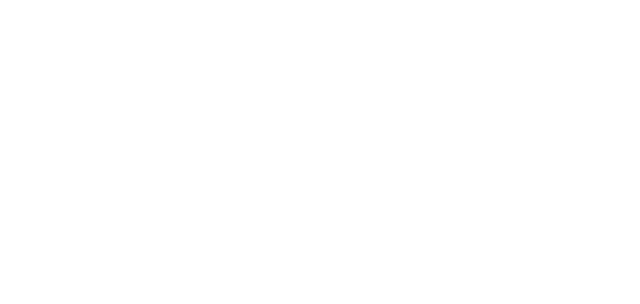
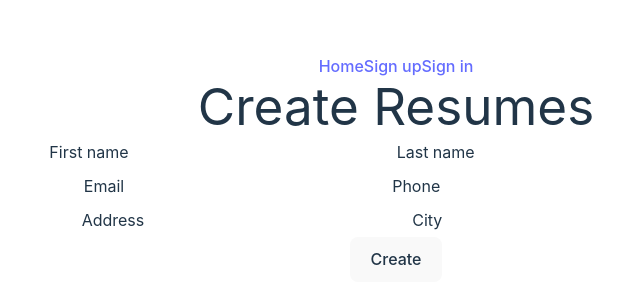
Before and after one commit to ipstoyanov20/ORB.Web, a React (Vite) app: page /resumes in a window 1280 px wide. Before the commit this address had no page. Shown: the part 232-536 px from the top of the page, without its empty margins (244-884 px from the left). Built offline with nearby package versions, Linux system fonts and the light colour scheme.

Commit message:
Fix routers and add resumes route

```diff
--- a/package.json
+++ b/package.json
@@ -10,9 +10,12 @@
     "preview": "vite preview"
   },
   "dependencies": {
+    "localforage": "^1.10.0",
+    "match-sorter": "^6.3.1",
     "react": "^18.2.0",
     "react-dom": "^18.2.0",
-    "react-router-dom": "^6.14.1"
+    "react-router-dom": "^6.14.1",
+    "sort-by": "^1.2.0"
   },
   "devDependencies": {
     "@types/react": "^18.0.37",
--- a/src/App.tsx
+++ b/src/App.tsx
@@ -1,22 +1,24 @@
-import { BrowserRouter, Routes, Route } from "react-router-dom"
+import {
+  createBrowserRouter,
+  createRoutesFromElements,
+  Route,
+} from "react-router-dom";
+
 import Login from './pages/Login'
 import Register from './pages/Register'
 import Home from './pages/Home'
 import NavMenu from './components/NavMenu'
 import './App.css'
+import { Resumes } from "./pages/Resumes";
 
-function App() {
-
-  return (
-    <BrowserRouter>
-            <Routes>
+const App = createBrowserRouter(
+  createRoutesFromElements(
     <Route path="/" element={<NavMenu />}>
       <Route index element={<Home />} />
       <Route path="register" element={<Register />} />
       <Route path="login" element={<Login />} />
+      <Route path="resumes" element={<Resumes />} />
     </Route>
-            </Routes>
-      </BrowserRouter>
+  )
 );
-}
 export default App
--- a/src/components/CreateResume.tsx
+++ b/src/components/CreateResume.tsx
@@ -1,3 +1,5 @@
+import { Link } from "react-router-dom";
+
 const CreateResume = () => {
     return (
       <div className="grid shadow-2xl place-items-center grid-cols-2 absolute left-0 top-28 w-[100%] h-[50%]">
@@ -13,8 +15,9 @@
             voluptas perspiciatis ab vero nostrum, officia repellendus.
             Accusantium illum doloremque saepe optio amet.
           </p>
-          <button className="bg-black text-white rounded-md hover:bg-gray-700 hover:cursor-pointer">
-            Create Resume
+
+          <button className="bg-black rounded-md hover:bg-gray-700 hover:cursor-pointer">
+            <Link className="text-white" to='/resumes'>Create Resume</Link>
           </button>
         </div>
       </div>
--- a/src/index.css
+++ b/src/index.css
@@ -22,6 +22,7 @@
   font-weight: 500;
   color: #646cff;
   text-decoration: inherit;
+  size: 0.35rem;
 }
 a:hover {
   color: #535bf2;
@@ -29,12 +30,15 @@
 
 body {
   margin: 0;
-  display: flex;
-  place-items: center;
+  display: grid;
+  place-items: center ;
   min-width: 320px;
   min-height: 100vh;
 }
-
+input{
+  border-radius: 0.375rem;
+  padding: 5px 10px;
+}
 h1 {
   font-size: 3.2em;
   line-height: 1.1;
--- a/src/main.tsx
+++ b/src/main.tsx
@@ -1,3 +1,4 @@
+import {RouterProvider} from 'react-router-dom'
 import React from 'react'
 import ReactDOM from 'react-dom/client'
 import App from './App'
@@ -5,6 +6,6 @@
 
 ReactDOM.createRoot(document.getElementById('root') as HTMLElement).render(
   <React.StrictMode>
-    <App/>
+    <RouterProvider router={App}/>
   </React.StrictMode>
 )
--- a/src/pages/Login.tsx
+++ b/src/pages/Login.tsx
@@ -1,3 +1,4 @@
+import { Form } from "react-router-dom";
 
 function Signin() {
     let userdata:any = {
@@ -20,7 +21,7 @@
 
     return (
       <>
-        <div className="grid">
+        <Form className="grid">
           <input
             className="m-3"
             type="email"
@@ -33,7 +34,7 @@
             onChange={onChangePassword}
             placeholder=" Enter password"
           ></input>
-        </div>
+        </Form>
 
         <button className="text-[#646cff] bg-black" onClick={submit}>
           Sign in
--- /dev/null
+++ b/src/pages/Resumes.tsx
@@ -0,0 +1,52 @@
+import { Form } from "react-router-dom";
+export const Resumes = () => {
+    return (
+      <div className="grid place-items-center translate-y-[-100px] p-5">
+        <h1 className="">Create Resumes</h1>
+        <Form method="post" className="w-[140%] h-[50%]">
+          <div className="grid grid-rows-4 gap-y-1 rounded-md bg-slate-950 p-5 mt-5 ">
+            <label className="text-left" htmlFor="fname">
+              First name
+            </label>
+            <input type="text" name="fname" id="fname" />
+            <label className="text-left" htmlFor="lname">
+              Last name
+            </label>
+            <input type="text" name="lname" id="lname" />
+          </div>
+
+          <div className="grid grid-cols-2 m-2">
+            <span className="grid grid-rows-2">
+              <label className="text-left" htmlFor="email">
+                Email
+              </label>
+              <input className="w-[80%]" type="email" name="email" id="email" />
+            </span>
+            <span className="grid grid-rows-2">
+              <label className="text-left" htmlFor="phone">
+                Phone
+              </label>
+              <input className="w-[50%]" type="tel" name="phone" id="phone" />
+            </span>
+          </div>
+
+          <div className="grid grid-rows-4 gap-y-1 rounded-md bg-slate-950 p-5 mt-5 ">
+            <label className="text-left" htmlFor="address">
+              Address
+            </label>
+            <input type="text" name="address" id="address" />
+            <label className="text-left" htmlFor="address">
+              City
+            </label>
+            <input type="text" name="city" id="city" />
+          </div>
+
+          <button className="bg-black rounded-md hover:bg-gray-700 hover:cursor-pointer m-5" disabled>
+            Create
+          </button>
+
+        </Form>
+      </div>
+    );
+
+}
```
Also changed, not shown: 1 other file (tests, documents, lock files or other folders). Lines whose indentation alone changed are shown as unchanged.
